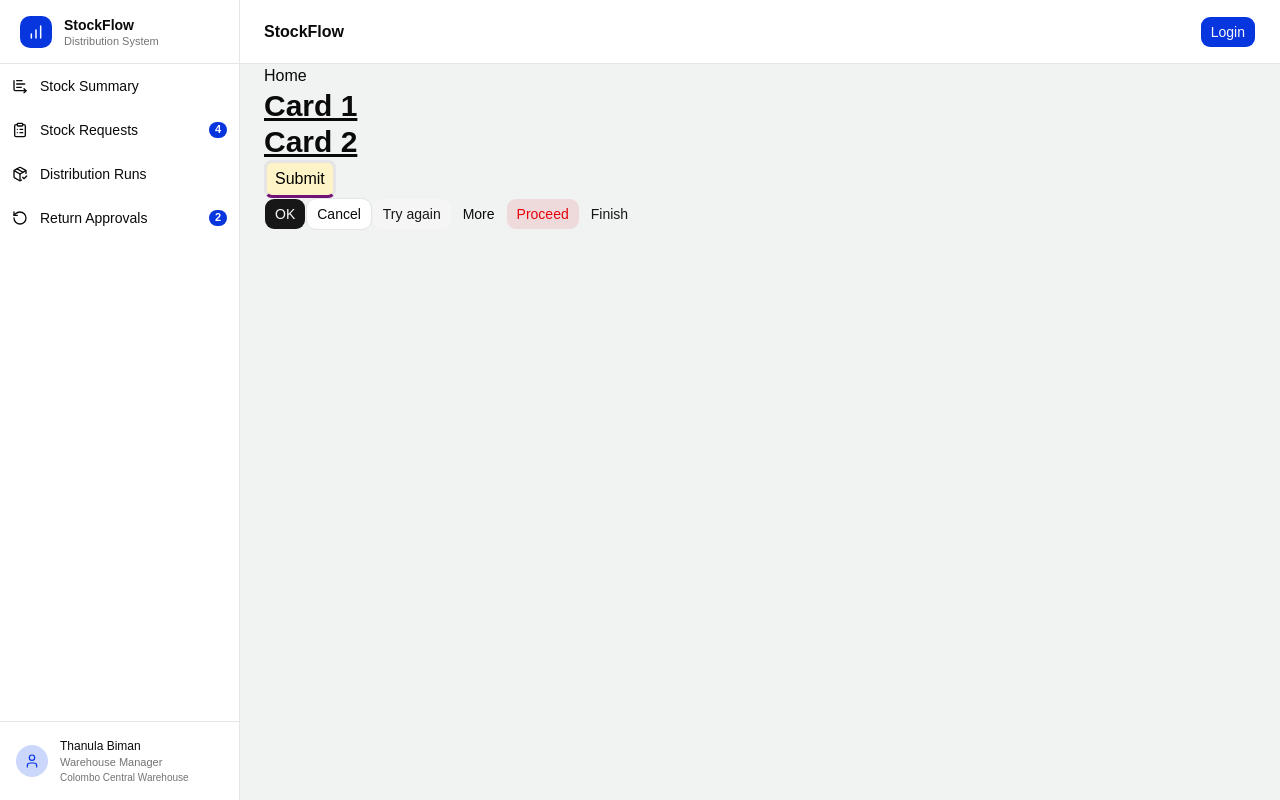
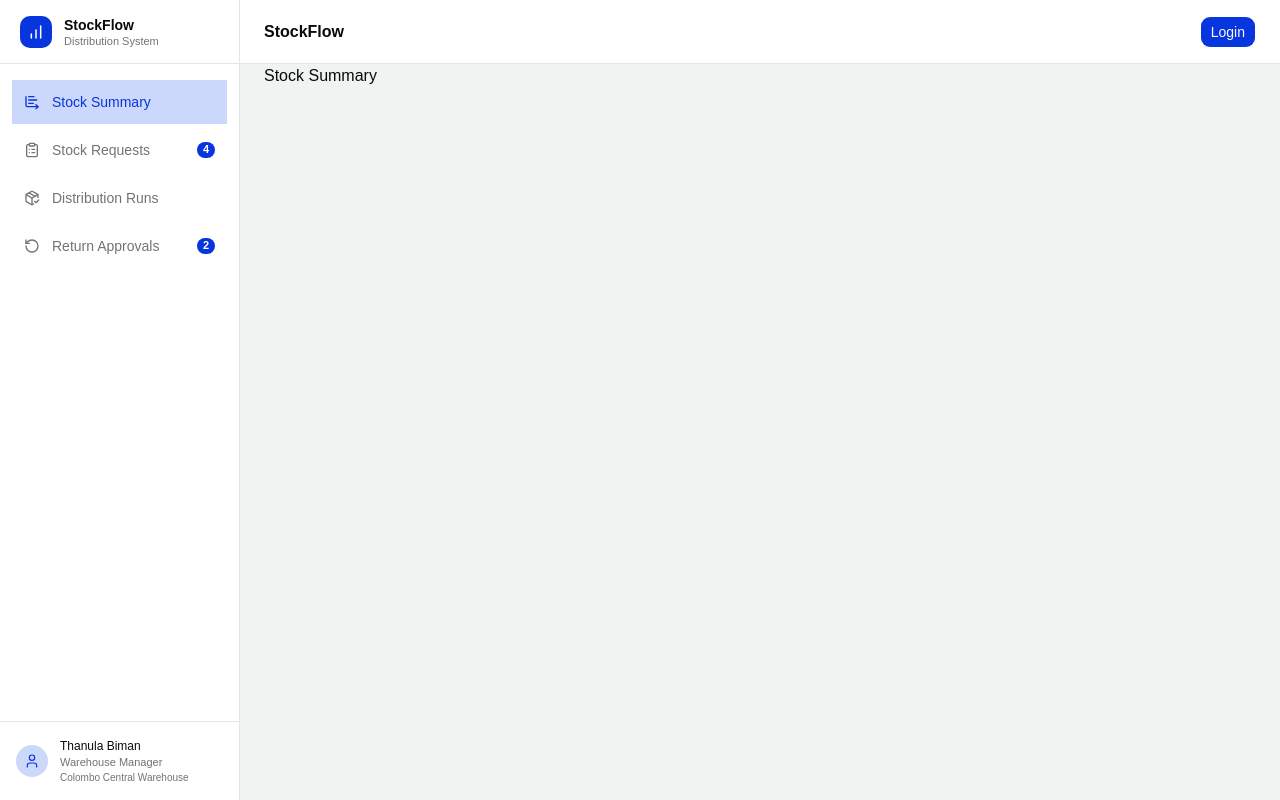
Before and after one commit to thanulabiman/StockFlow-Web, a React (Vite) app in the folder StockFlow-Web/: page / in a window 1280 px wide. Built offline with nearby package versions, Linux system fonts and the light colour scheme.

Commit message:
Advanced routing added

```diff
--- a/StockFlow-Web/src/App.jsx
+++ b/StockFlow-Web/src/App.jsx
@@ -1,20 +1,8 @@
-import { BrowserRouter, Routes, Route, Navigate } from "react-router-dom"
-
-import Home from "./pages/home";
-import Login from "./pages/login";
-import Error from "./pages/error";
+import AppRoutes from "./routing/AppRoutes"
 
 function App() {
     return (
-        <BrowserRouter>
-            <Routes>
-                <Route path="/" element={<Home />} />
-                <Route path="/login" element={<Login />} />
-
-
-                <Route path="*" element={<Error />}/>
-            </Routes>
-        </BrowserRouter>
+        <AppRoutes />
     )
 }
 
--- a/StockFlow-Web/src/components/sidebar/SideBar.jsx
+++ b/StockFlow-Web/src/components/sidebar/SideBar.jsx
@@ -2,12 +2,13 @@ import React from 'react'
 
 import { SideBarHeader,SideBarNav,SideBarProfile } from './com'
 
+import { SideBarNav as sidebarnav} from '@/data/Nav'
 
 function SideBar() {
   return (
     <div className='flex flex-col w-60 border-r border-border bg-background'>
       <SideBarHeader />
-      <SideBarNav />
+      <SideBarNav  items={sidebarnav}/>
       <SideBarProfile />
     </div>
   )
--- a/StockFlow-Web/src/components/sidebar/com/SideBarNav.jsx
+++ b/StockFlow-Web/src/components/sidebar/com/SideBarNav.jsx
@@ -1,27 +1,37 @@
-import React from 'react'
+import { NavLink,useLocation } from "react-router-dom";
 
-import { SideBarNav as SideBarNavData } from '../../../data/Nav';
+import { cn } from "cn";
 
 function SideBarNavItem({ item }) {
-    const { badge, icon: Icon, label } = item;
+    const {pathname}=useLocation();
+
+    const { badge, icon: Icon, label, to ,activePaths=[item.to]}=item
+
+    const isActive = activePaths.includes(pathname);
 
     return (
 
         <li>
-            <div className='flex items-center gap-3 px-3 text-left text-sm font-medium w-full h-11'>
+            <NavLink to={to} className={cn({'flex items-center gap-3 px-3 text-left text-sm font-medium w-full h-11':true,
+                "text-muted-foreground hover:bg-muted hover:text-foreground":true,
+                "bg-[#ccd7fc] text-[#0735de] hover:bg-[#c9d2f3] hover:text-[#0735de]": isActive
+            })}>
                 <Icon className='size-4 shrink-0' />
                 <span>{label}</span>
                 {badge && <span className='ml-auto bg-[#0735de] text-white px-1.5 py-0 rounded-full text-[11px] font-semibold'>{badge}</span>}
-            </div>
+            </NavLink>
         </li>
     )
 }
 
-function SideBarNav() {
+function SideBarNav({items}) {
     return (
-        <ul>
-            {SideBarNavData.map((item) => (<SideBarNavItem item={item} />))}
-        </ul>
+        <nav aria-label='Primary-navigation' className='px-3 py-4'>
+            <ul className='space-y-1'>
+                {items.map((item) => (<SideBarNavItem key={item.label} item={item} />))}
+            </ul>
+        </nav>
+
     );
 }
 
--- a/StockFlow-Web/src/data/Nav.jsx
+++ b/StockFlow-Web/src/data/Nav.jsx
@@ -1,8 +1,8 @@
-import { Summary,ClipboardList,PackageCheck,RotateCcw } from "lucide-react"
+import { Summary, ClipboardList, PackageCheck, RotateCcw } from "lucide-react"
 
 export const SideBarNav = [
-    { label: "Stock Summary", icon:Summary },
-    { label: "Stock Requests", icon:ClipboardList, badge:4 },
-    { label: "Distribution Runs", icon:PackageCheck },
-    { label: "Return Approvals", icon:RotateCcw ,badge:2},
+    { label: "Stock Summary", icon: Summary, to:"/stock-summary",activePaths:["/","stock-summary"]},
+    { label: "Stock Requests", icon: ClipboardList, badge: 4, to:"/stock-requests" },
+    { label: "Distribution Runs", icon: PackageCheck , to:"/distribution-runs" },
+    { label: "Return Approvals", icon: RotateCcw, badge: 2 , to:"/return-approvals" },
 ]
--- /dev/null
+++ b/StockFlow-Web/src/data/routes.jsx
@@ -0,0 +1,36 @@
+import { Home, Login, Error, StockSummary, StockRequets, DistributionRuns, ReturnApprovals } from "@/pages";
+
+export const routes = [
+    {
+        route: "/",
+        page: <StockSummary />
+    },
+    {
+        route: "/login",
+        page: <Login />
+    },
+        {
+        route: "/stock-summary",
+        page: <StockSummary />
+    },
+        {
+        route: "/stock-requests",
+        page: <StockRequets />
+    },
+        {
+        route: "/distribution-runs",
+        page: <DistributionRuns />
+    },
+        {
+        route: "/return-approvals",
+        page: <ReturnApprovals />
+    },
+
+
+
+
+    {
+        route: "*",
+        page: <Error />
+    },
+]
--- /dev/null
+++ b/StockFlow-Web/src/pages/distribution-runs/index.jsx
@@ -0,0 +1,13 @@
+import React from 'react'
+
+import DefaultLayout from '@/layouts/DefaultLayout'
+
+function DistributionRuns() {
+  return (
+    <DefaultLayout>
+      Distribution Runs
+    </DefaultLayout>
+  )
+}
+
+export default DistributionRuns
--- /dev/null
+++ b/StockFlow-Web/src/pages/index.jsx
@@ -0,0 +1,9 @@
+import Home from '@/pages/home'
+import Login from '@/pages/login'
+import Error from '@/pages/error'
+import StockSummary from './stock-summary'
+import StockRequets from './stock-requests'
+import DistributionRuns from './distribution-runs'
+import ReturnApprovals from './return-approvals'
+
+export { Home, Login, Error, StockSummary, StockRequets, DistributionRuns, ReturnApprovals }
--- /dev/null
+++ b/StockFlow-Web/src/pages/return-approvals/index.jsx
@@ -0,0 +1,13 @@
+import React from 'react'
+
+import DefaultLayout from '@/layouts/DefaultLayout'
+
+function ReturnApprovals() {
+  return (
+    <DefaultLayout>
+      Return Approvals
+    </DefaultLayout>
+  )
+}
+
+export default ReturnApprovals
--- /dev/null
+++ b/StockFlow-Web/src/pages/stock-requests/index.jsx
@@ -0,0 +1,13 @@
+import React from 'react'
+
+import DefaultLayout from '@/layouts/DefaultLayout'
+
+function StockRequets() {
+  return (
+    <DefaultLayout>
+      Stock Requests
+    </DefaultLayout>
+  )
+}
+
+export default StockRequets
--- /dev/null
+++ b/StockFlow-Web/src/pages/stock-summary/index.jsx
@@ -0,0 +1,13 @@
+import React from 'react'
+
+import DefaultLayout from '@/layouts/DefaultLayout'
+
+function StockSummary() {
+  return (
+    <DefaultLayout>
+      Stock Summary
+    </DefaultLayout>
+  )
+}
+
+export default StockSummary
--- /dev/null
+++ b/StockFlow-Web/src/routing/AppRoutes.jsx
@@ -0,0 +1,20 @@
+import React from 'react'
+
+import { BrowserRouter, Routes, Route } from "react-router-dom"
+
+import { routes } from '@/data/routes'
+
+function AppRoutes() {
+    return (
+        <BrowserRouter>
+            <Routes>
+                {routes.map(({route,page})=> (
+                    <Route key={route} path={route} element={page} />
+                ))}
+
+            </Routes>
+        </BrowserRouter>
+    )
+}
+
+export default AppRoutes
```
